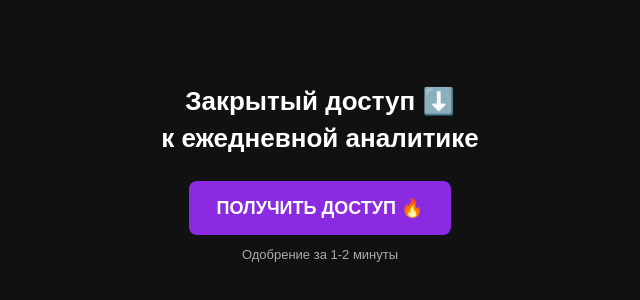
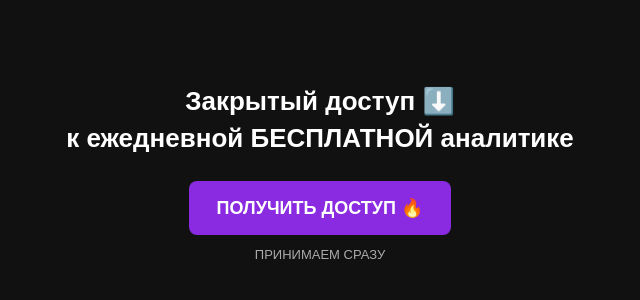
Before and after one commit to bulonti/Landing, a plain HTML site: page index.html in a window 1280 px wide. Shown: the part 236-536 px from the top of the page, without its empty margins (320-960 px from the left). Drawn offline with Linux system fonts and the light colour scheme.

Commit message:
Update index.html

```diff
--- a/index.html
+++ b/index.html
@@ -52,7 +52,7 @@
   <div class="box">
     <h1>
       Закрытый доступ ⬇️<br>
-      к ежедневной аналитике
+      к ежедневной БЕСПЛАТНОЙ аналитике
     </h1>
 
     <a href="https://t.me/+8ZlPhgxGsrYyMGMy" class="btn">
@@ -60,7 +60,7 @@
     </a>
 
     <div class="note">
-      Одобрение за 1-2 минуты
+      ПРИНИМАЕМ СРАЗУ
     </div>
   </div>
 
```
